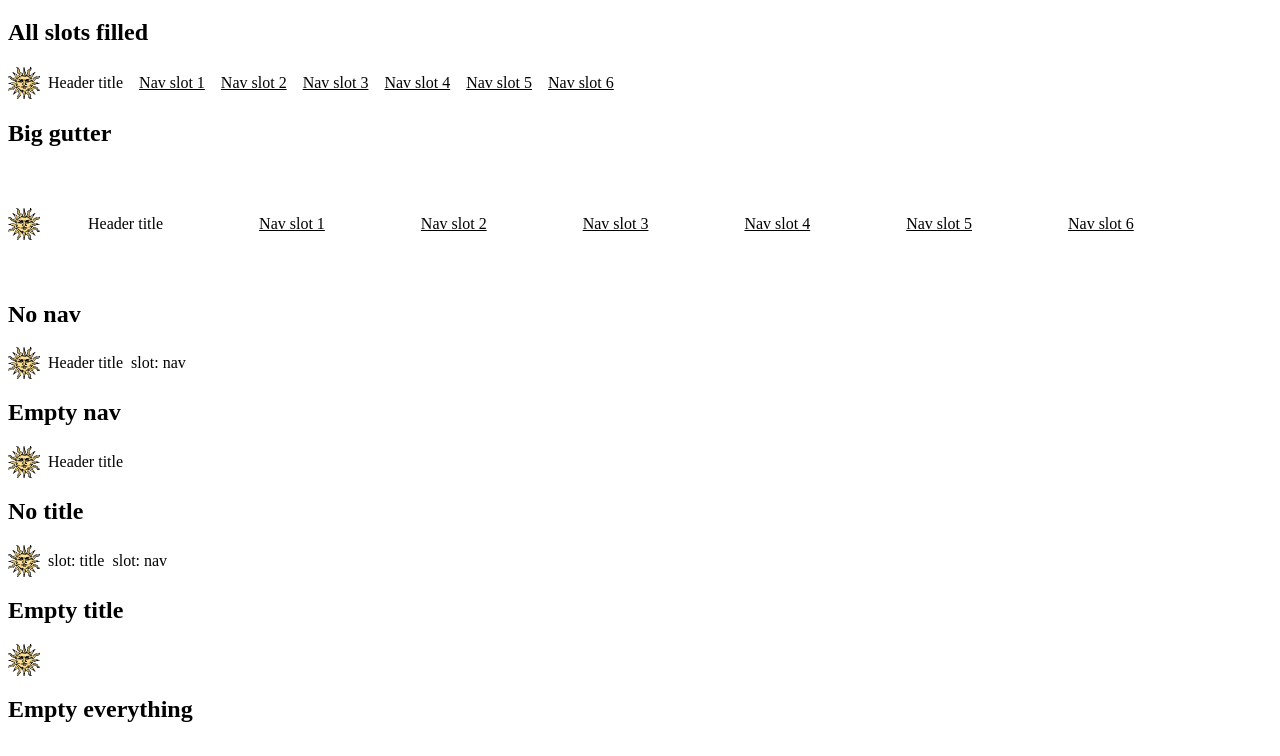
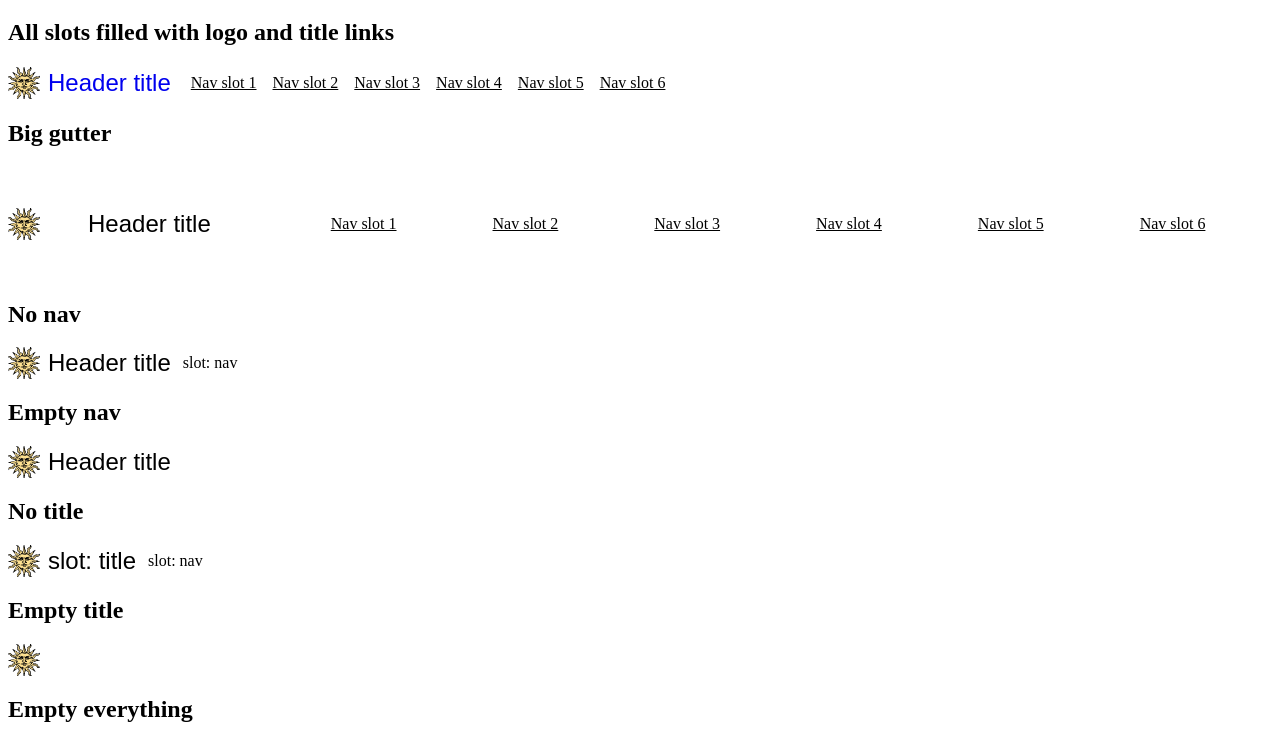
Before and after one commit to reusable-web/page-header, a website: page demo/index.html in a window 1280 px wide. Shown: the part 61-817 px from the top of the page. Drawn offline with Linux system fonts and the light colour scheme.

Commit message:
logo url

```diff
--- a/demo/index.html
+++ b/demo/index.html
@@ -6,15 +6,15 @@
   <script src="/index.mjs" type="module"></script>
   <style>
     :root {
-      --page-header-logo-image:  url('75lb.png');
+      --page-header-logo-image: url('75lb.png');
     }
   </style>
 </head>
 <body>
   <h1>page-header</h1>
-  <h2>All slots filled</h2>
-  <page-header>
-    <span slot="title">Header title</span>
+  <h2>All slots filled with logo and title links</h2>
+  <page-header data-logo-url="/">
+    <a href="/" slot="title">Header title</a>
     <a href="/" slot="nav">Nav slot 1</a>
     <a href="/" slot="nav">Nav slot 2</a>
     <a href="/" slot="nav">Nav slot 3</a>
--- a/index.mjs
+++ b/index.mjs
@@ -25,8 +25,9 @@ header {
 h1 {
   margin: 0 var(--page-header-gutter, 0.5em) 0 0;
   padding: 0;
-  font: var(--page-header-title-font);
+  font: var(--page-header-title-font, 1.5em sans-serif);
 }
+h1 ::slotted(a) { text-decoration: none; }
 </style>
 <header>
   <logo></logo>
@@ -40,6 +41,14 @@ class PageHeader extends HTMLElement {
     const shadow = this.attachShadow({ mode: 'open' })
     shadow.appendChild(template.content.cloneNode(true))
     this.$ = this.shadowRoot.querySelector.bind(this.shadowRoot)
+
+    if (this.dataset.logoUrl) {
+      this.$('logo').style.cursor = 'pointer';
+      this.$('logo').addEventListener('click', e => {
+        e.preventDefault()
+        location.href = this.dataset.logoUrl
+      })
+    }
   }
 }
 
```
Also changed, not shown: README.md.
